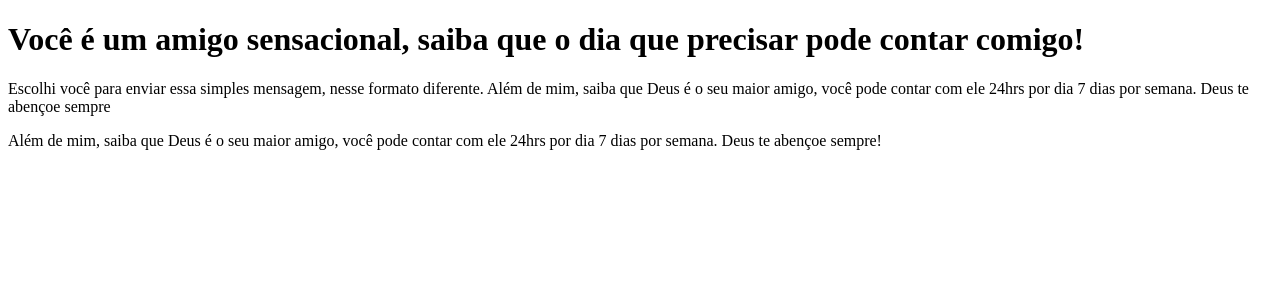
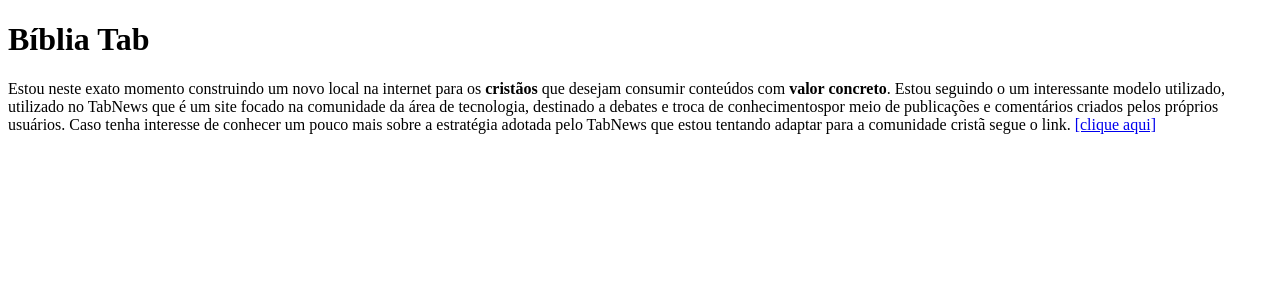
Before and after one commit to lucassnts963/clone-tabnews, a Next.js app: page / in a window 1280 px wide. Shown: the top 300 px of the page. Built offline with nearby package versions, Linux system fonts and the light colour scheme.

Commit message:
cria página em construção `pages/index.js`

```diff
--- a/pages/index.js
+++ b/pages/index.js
@@ -1,20 +1,22 @@
 function Home() {
   return (
-    <>
-      <h1>
-        Você é um amigo sensacional, saiba que o dia que precisar pode contar
-        comigo!
-      </h1>
+    <div>
+      <h1>Bíblia Tab</h1>
       <p>
-        Escolhi você para enviar essa simples mensagem, nesse formato diferente.
-        Além de mim, saiba que Deus é o seu maior amigo, você pode contar com
-        ele 24hrs por dia 7 dias por semana. Deus te abençoe sempre
+        Estou neste exato momento construindo um novo local na internet para os{" "}
+        <strong>cristãos</strong> que desejam consumir conteúdos com{" "}
+        <strong>valor concreto</strong>. Estou seguindo o um interessante modelo
+        utilizado, utilizado no TabNews que é um site focado na comunidade da
+        área de tecnologia, destinado a debates e troca de conhecimentospor meio
+        de publicações e comentários criados pelos próprios usuários. Caso tenha
+        interesse de conhecer um pouco mais sobre a estratégia adotada pelo
+        TabNews que estou tentando adaptar para a comunidade cristã segue o
+        link.{" "}
+        <a href="https://www.tabnews.com.br/filipedeschamps/tentando-construir-um-pedaco-de-internet-mais-massa">
+          [clique aqui]
+        </a>
       </p>
-      <p>
-        Além de mim, saiba que Deus é o seu maior amigo, você pode contar com
-        ele 24hrs por dia 7 dias por semana. Deus te abençoe sempre!
-      </p>
-    </>
+    </div>
   );
 }
 
```
